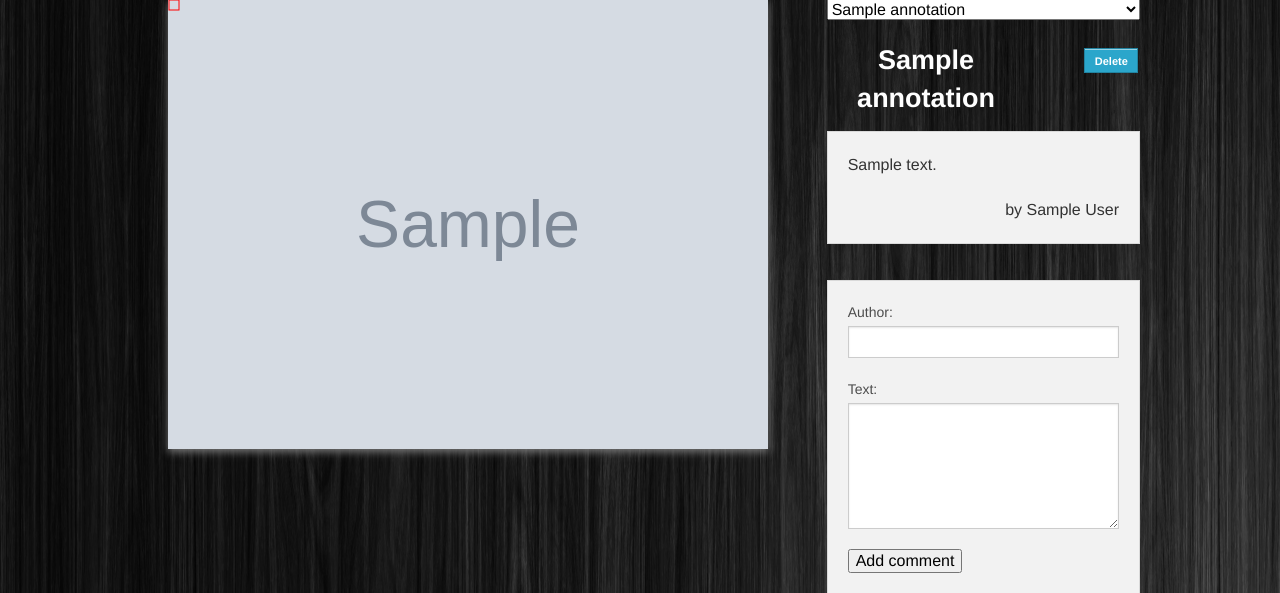
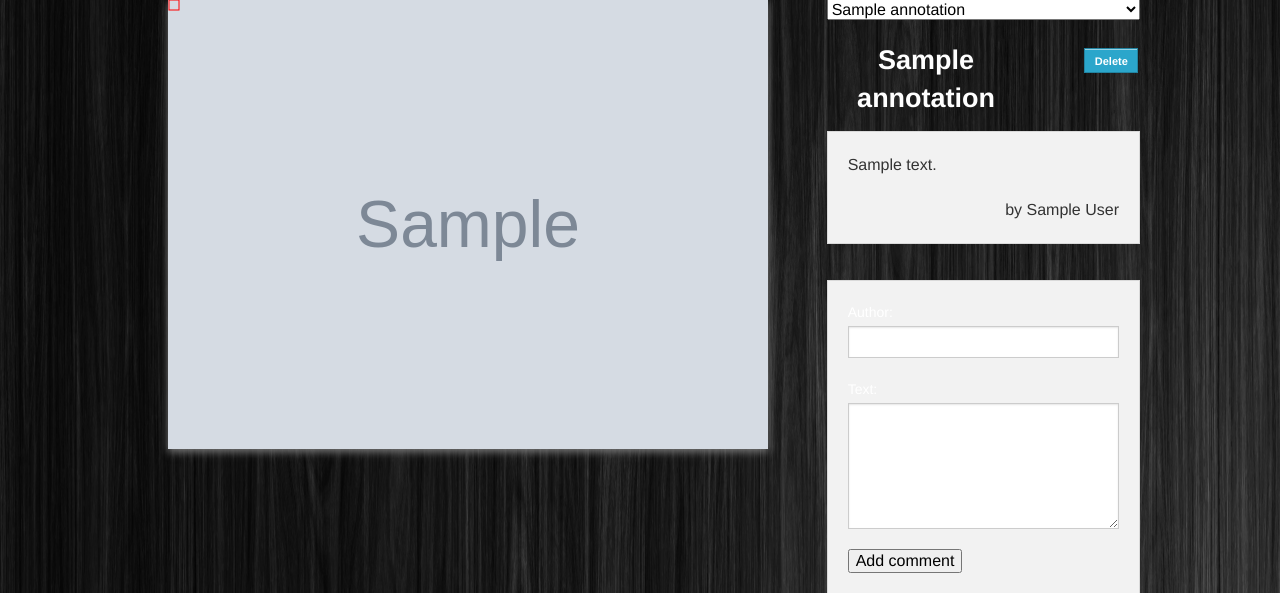
Before and after one commit to mihneadb/phannotator, a Django app: page /image/1 in a window 1280 px wide. Shown: the part 118-711 px from the top of the page. Run offline with Django 3.2, Linux system fonts and the light colour scheme; tables that the repository leaves empty hold one stand-in row (values such as "Sample post"); grey boxes marked "Sample" are stand-in pictures.

Commit message:
white label

```diff
--- a/frontend/static/css/style.css
+++ b/frontend/static/css/style.css
@@ -124,3 +124,7 @@ html, body {
     from {transform: rotate(0deg);}
     to {transform: rotate(359deg);}
 }
+
+label {
+  color: white !important;
+}
```
